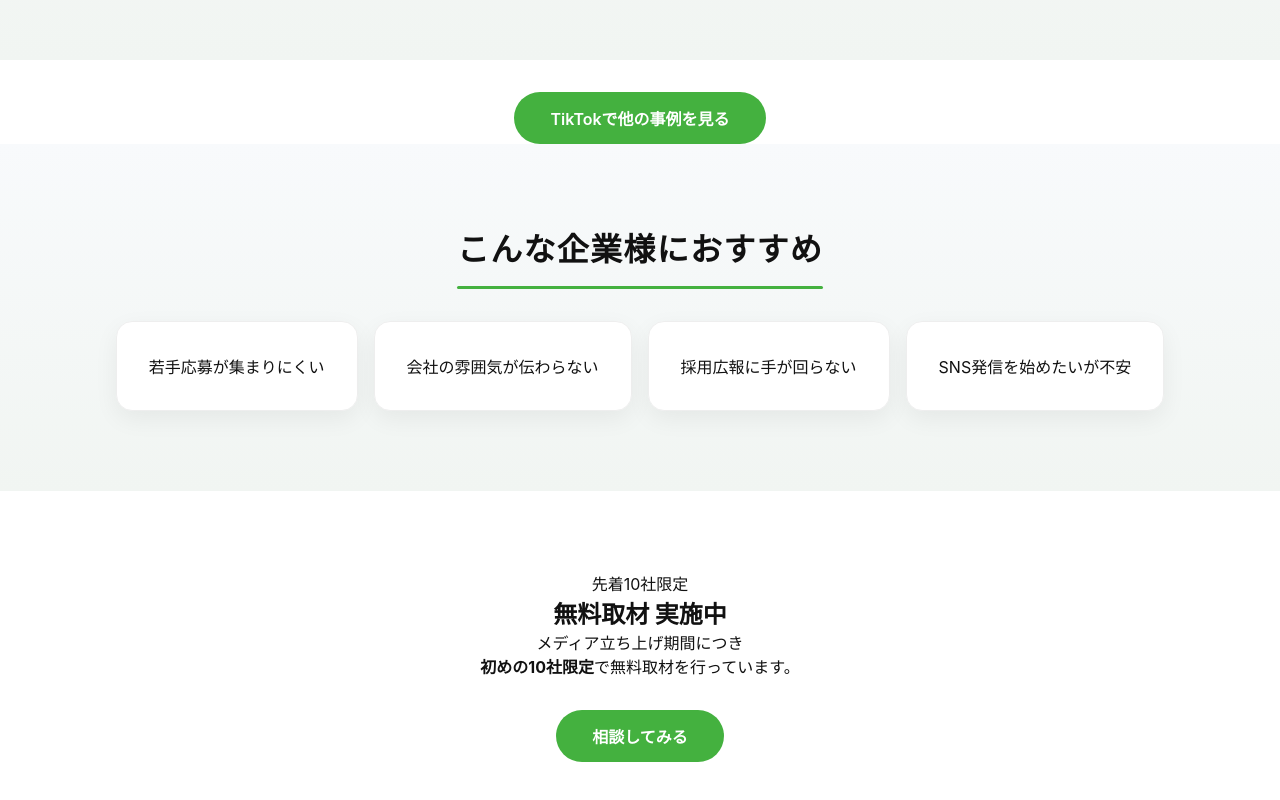
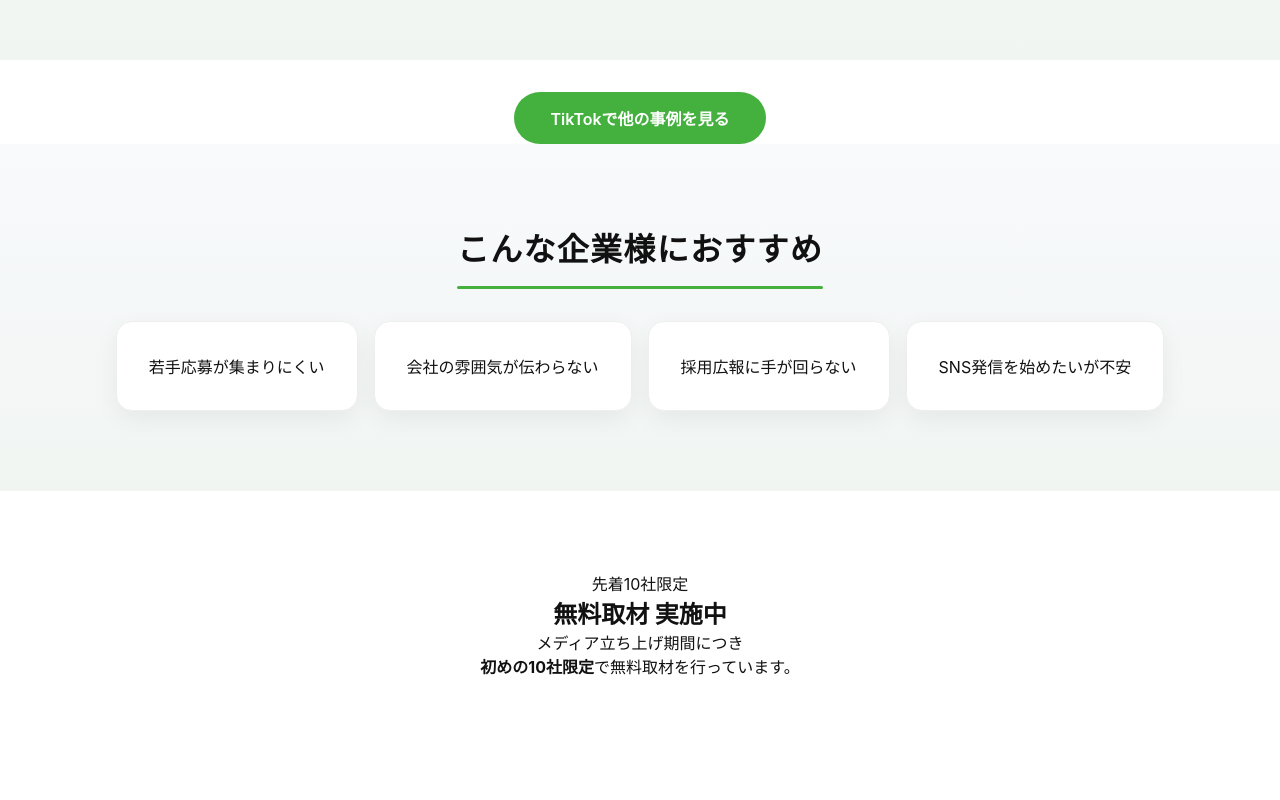
Before and after one commit to ryuto824mr-droid/locle, a plain HTML site: page oshigotozukan.html in a window 1280 px wide. Shown: the part 3586-4386 px from the top of the page. After the commit the page ends 4344 px from the top, so only its background shows below. Drawn offline with Linux system fonts and the light colour scheme; a script that the page names is missing.

Commit message:
Update oshigotozukan.html

```diff
--- a/oshigotozukan.html
+++ b/oshigotozukan.html
@@ -235,7 +235,6 @@
     メディア立ち上げ期間につき<br>
     <strong>初めの10社限定</strong>で無料取材を行っています。
   </p>
-  <a href="index.html#contact" class="btn">相談してみる</a>
  </div>
 </section>
 
```
